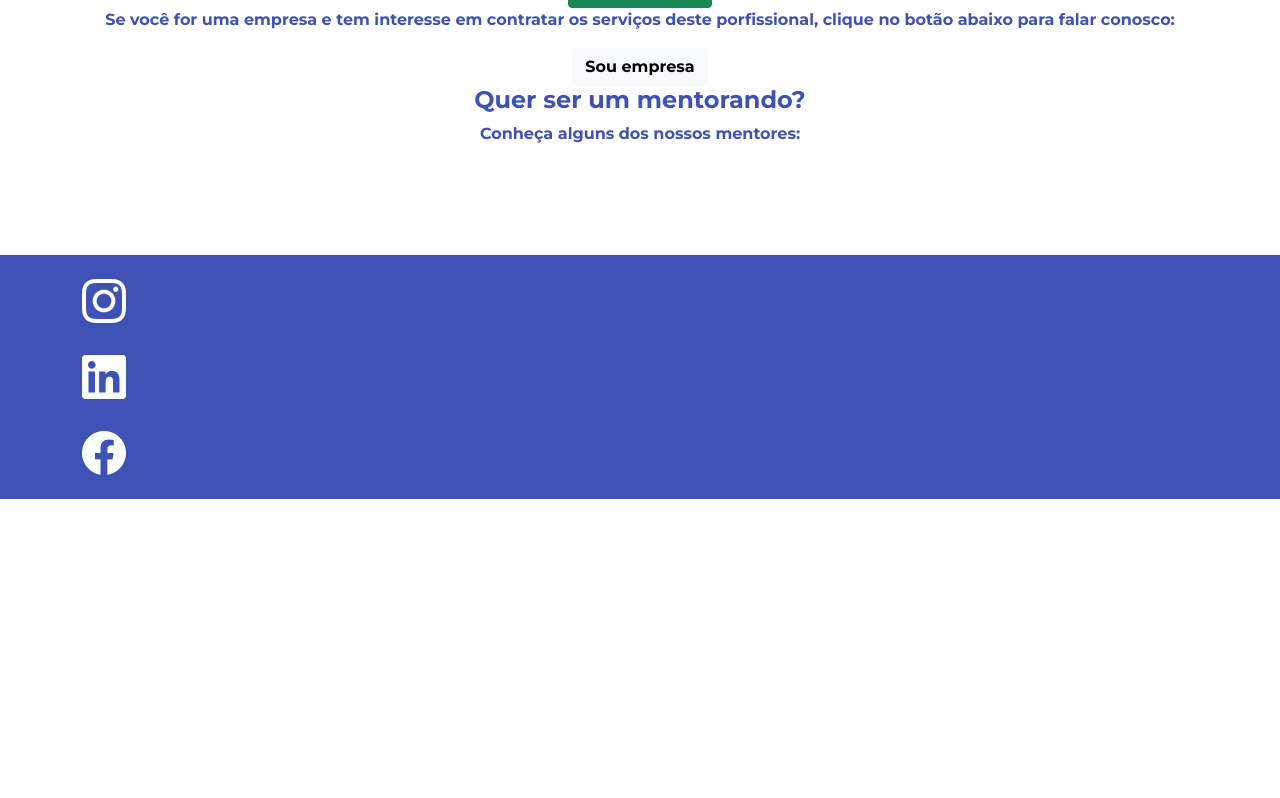
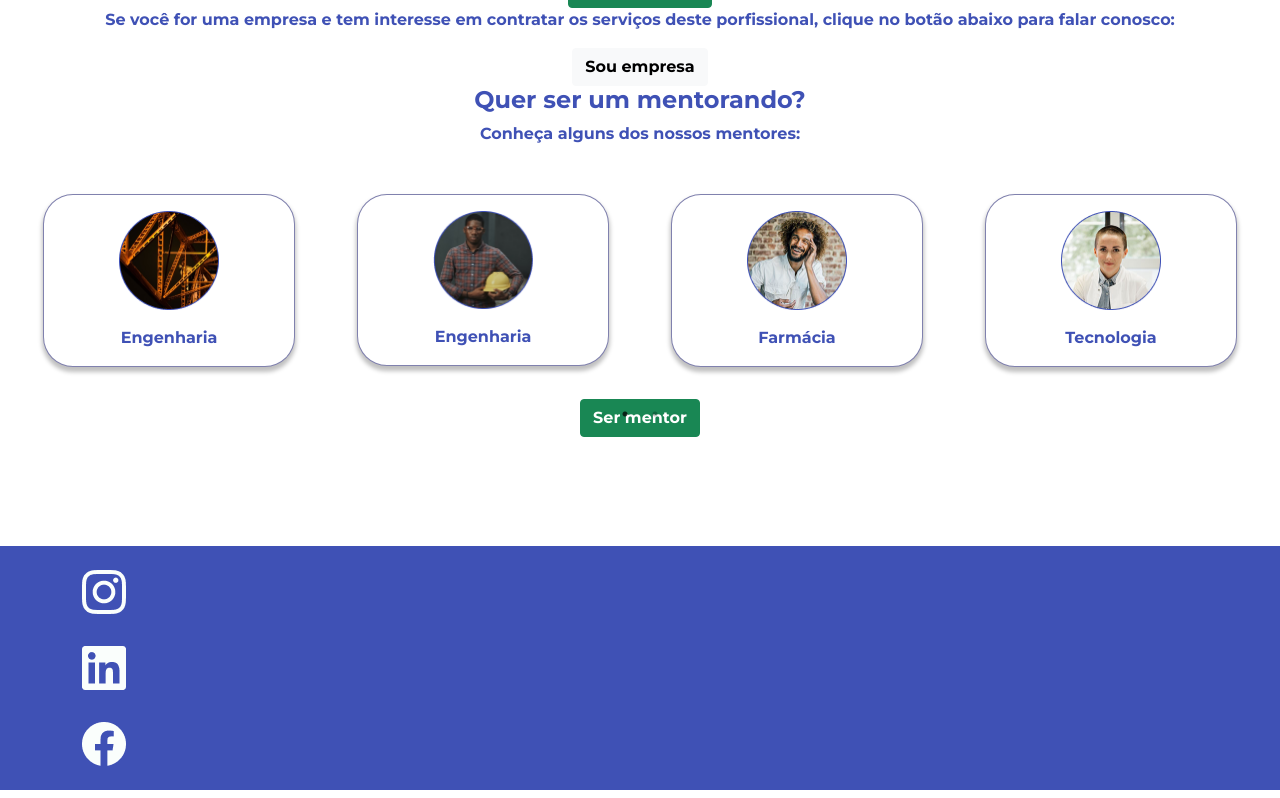
Before and after one commit to ricardocr18/gamaAcademyChefao, a React (Create React App) app: page /perfil in a window 1280 px wide. Shown: the part 1465-2263 px from the top of the page. Before the commit the page ends 1972 px from the top, so only its background shows below. Built offline with nearby package versions, Linux system fonts and the light colour scheme.

Commit message:
criando Tela do Perfil do Mentor

```diff
--- a/src/pages/PerfilDoMentor.js
+++ b/src/pages/PerfilDoMentor.js
@@ -1,7 +1,11 @@
 import { Component } from "react";
 import '../style/PerfilDoMentor.css';
 import Ellipse6 from '../img/Ellipse6.png';
-import { main, Navbar, Container, Nav } from "react-bootstrap";
+
+import CardSlider from "../components/CardSlider"
+import CardMentores from "../components/CardMentores";
+import CardMentoresMaisRecomendados from '../components/CardMentoresMaisRecomendados'
+
 
 
 class PerfilDoMentor extends Component {
@@ -60,6 +64,10 @@ class PerfilDoMentor extends Component {
                 <p>Conheça alguns dos nossos mentores:</p>
                 </div>
 
+                <CardSlider />
+                <button type="button" class="btn btn-success">Ser mentor</button>
+
+
             </div>
 
 
```
